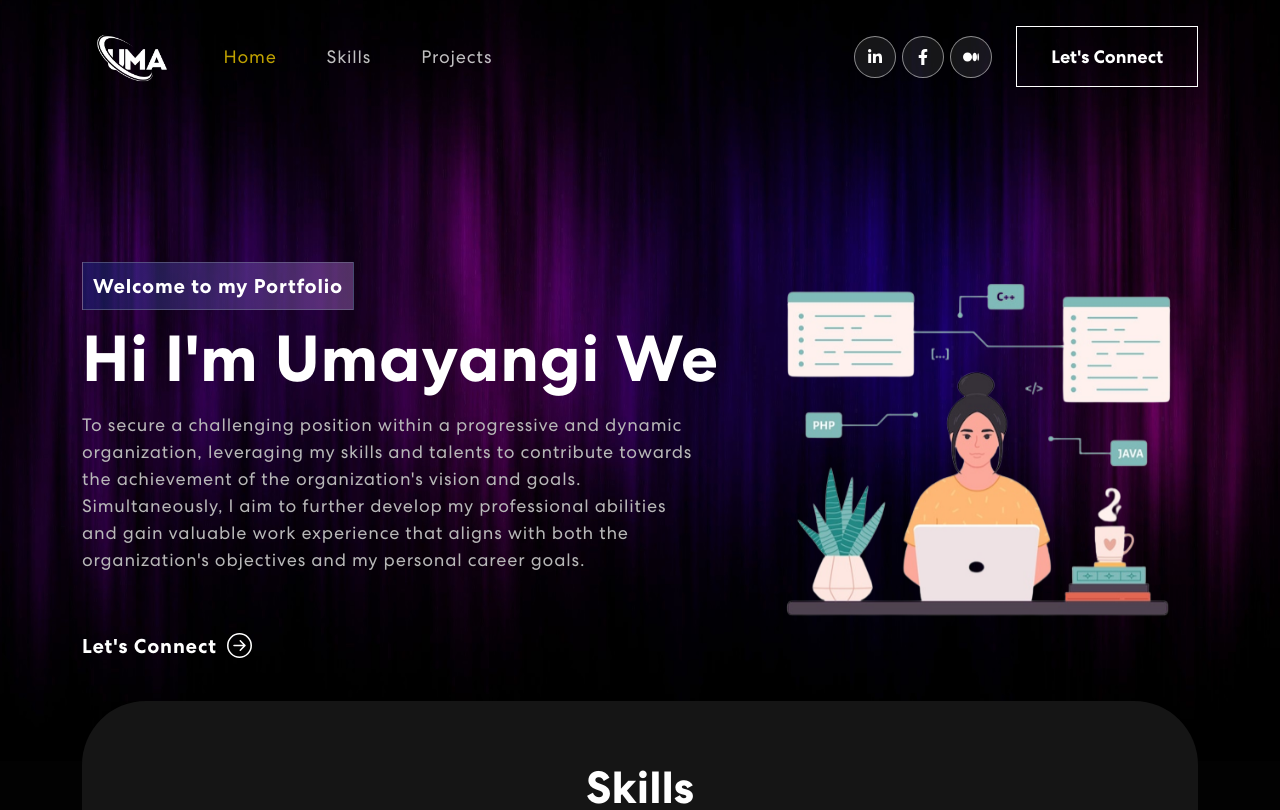
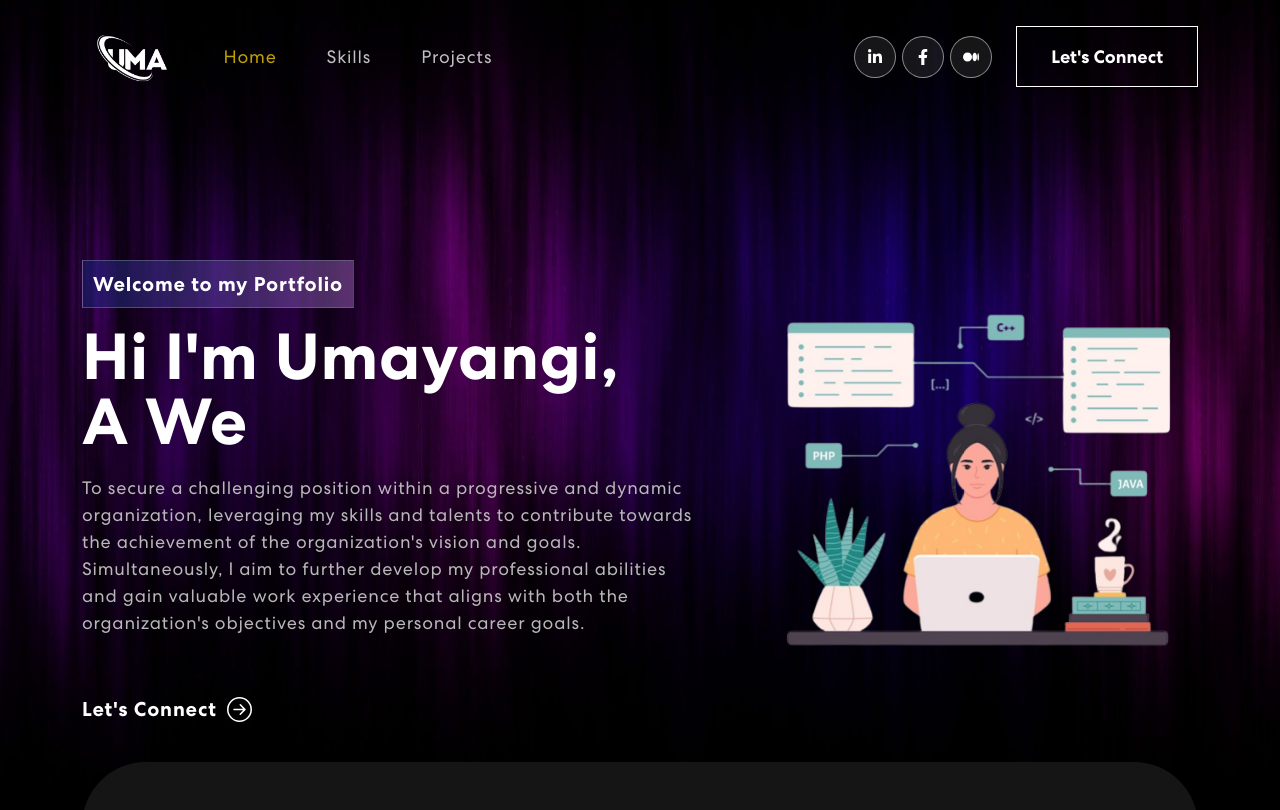
Before and after one commit to umayangi12/my-portfolio, a React (Create React App) app in the folder umaya-portfolio/: page / in a window 1280 px wide. Shown: the top 810 px of the page. Built offline with nearby package versions, Linux system fonts and the light colour scheme.

Commit message:
Update Banner.js

```diff
--- a/umaya-portfolio/src/components/Banner.js
+++ b/umaya-portfolio/src/components/Banner.js
@@ -9,9 +9,9 @@ export const Banner = () => {
   const [isDeleting, setIsDeleting] = useState(false);
   const toRotate = [
     "Web Developer",
+    "Full-Stack Developer",
     "Web Designer",
     "Mobile Application Developer",
-    "UI/UX Designer",
   ];
   const [text, setText] = useState("");
   const [delta, setDelta] = useState(3000 - Math.random() * 100);
@@ -57,8 +57,11 @@ export const Banner = () => {
           <Col xs={12} md={6} xl={7}>
             <span className="tagline">Welcome to my Portfolio</span>
             <h1>
-              {`Hi I'm Umayangi `}
-              <span className="wrap">{text}</span>
+              {`Hi I'm Umayangi, `}
+              <h1>
+                {`A `}
+                <span className="wrap">{text}</span>
+              </h1>
             </h1>
             <p>
               To secure a challenging position within a progressive and dynamic
```
